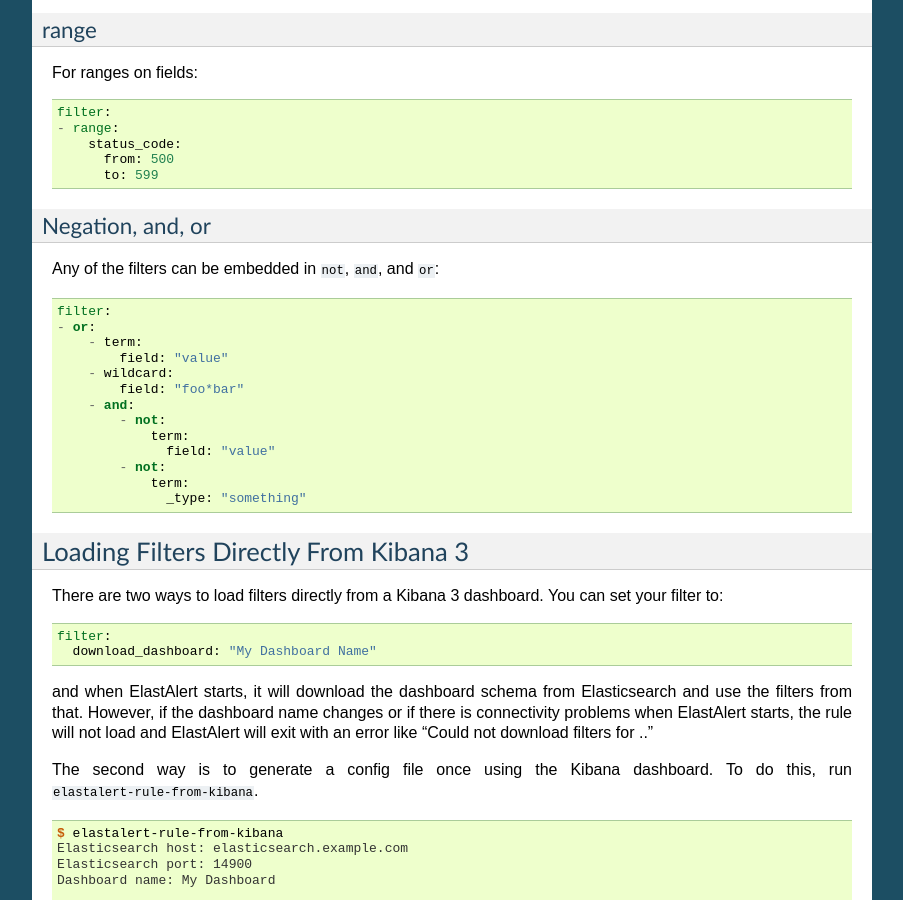
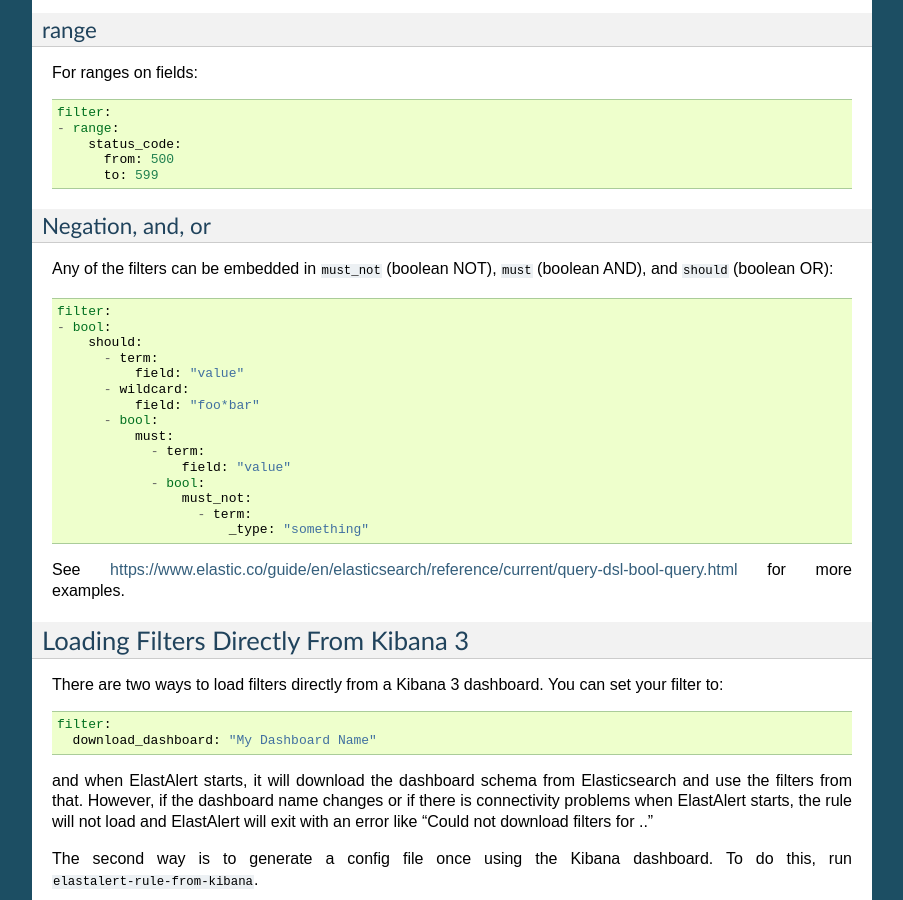
Before and after one commit to Yelp/elastalert, a Sphinx documentation site: the page built from docs/source/recipes/writing_filters.rst, in a window 1280 px wide and 900 px high, scrolled down 1589 px. Shown: the whole window, without its empty margins (198-1101 px from the left). Built offline with Sphinx 7.4.7, drawn with Linux system fonts in a browser that asks for light colours; some of the changed text lies outside the part shown.

Commit message:
First pass at ElasticSearch 5.0.0 compatibility
This change tries to update all deprecated behaviour in ElastAlert for
ElasticSearch 5.0.

```diff
--- a/docs/source/recipes/writing_filters.rst
+++ b/docs/source/recipes/writing_filters.rst
@@ -97,21 +97,25 @@
 Negation, and, or
 *****************
 
-Any of the filters can be embedded in ``not``, ``and``, and ``or``::
+Any of the filters can be embedded in ``must_not`` (boolean NOT), ``must`` (boolean AND), and ``should`` (boolean OR)::
 
     filter:
-    - or:
-        - term:
-            field: "value"
-        - wildcard:
-            field: "foo*bar"
-        - and:
-            - not:
-                term:
-                  field: "value"
-            - not:
-                term:
-                  _type: "something"
+    - bool:
+        should:
+          - term:
+              field: "value"
+          - wildcard:
+              field: "foo*bar"
+          - bool:
+              must:
+                - term:
+                    field: "value"
+                - bool:
+                    must_not:
+                      - term:
+                          _type: "something"
+
+See https://www.elastic.co/guide/en/elasticsearch/reference/current/query-dsl-bool-query.html for more examples.
 
 
 Loading Filters Directly From Kibana 3
```
Also changed, not shown: other parts of docs/source/recipes/writing_filters.rst (+4 -4 lines), 1 other file.
